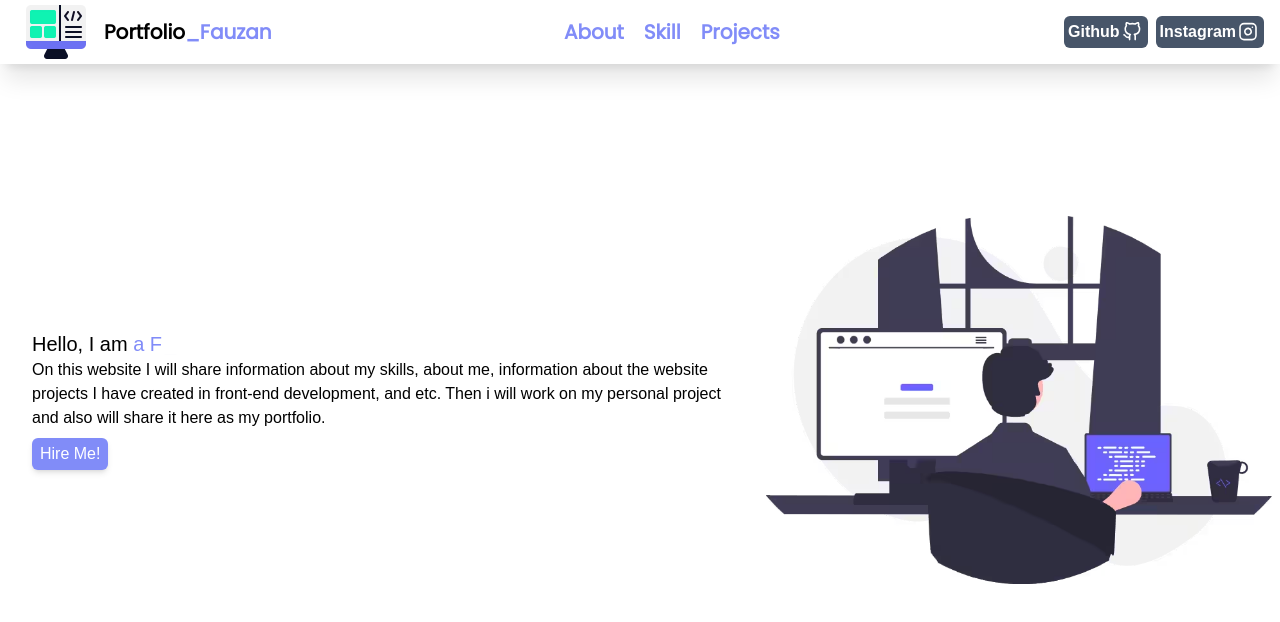
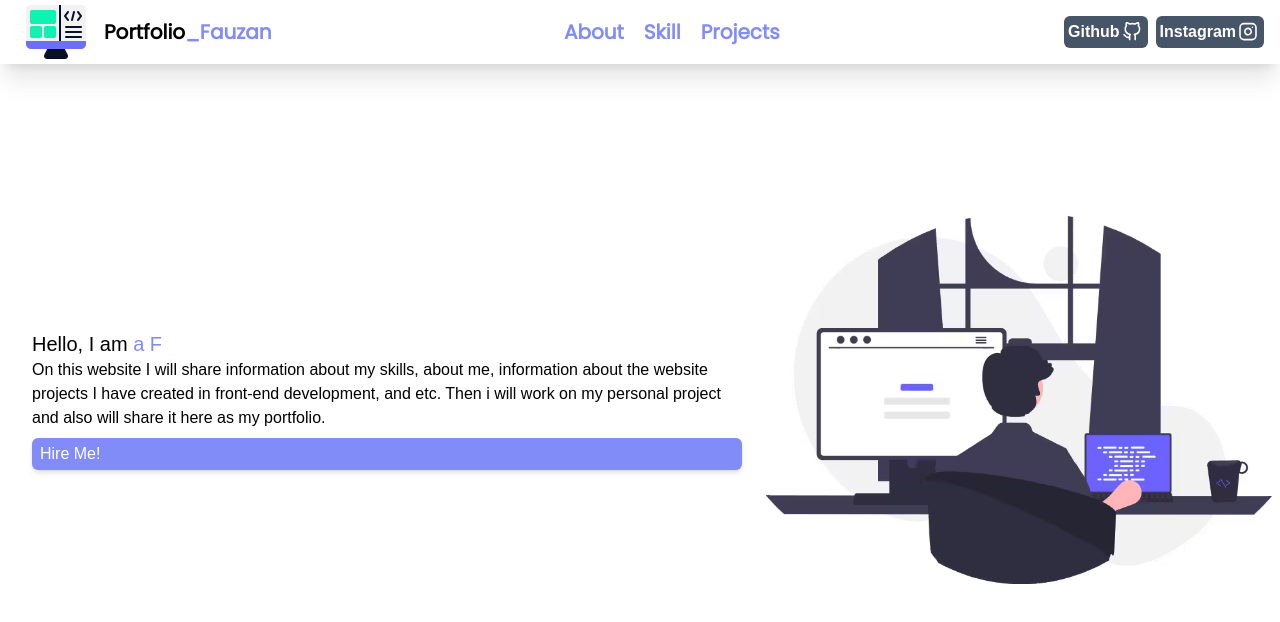
Before and after one commit to fauzan18296/My-Portofolio, a React (Vite) app: page / in a window 1280 px wide. Shown: the top 622 px of the page. Built offline with nearby package versions, Linux system fonts and the light colour scheme.

Commit message:
add(link): add link for send message to my email

```diff
--- a/src/pages/webPage.jsx
+++ b/src/pages/webPage.jsx
@@ -1,8 +1,6 @@
 import Header from '../components/Layouts/Header'
 import HeroSection from '../components/Ui/HeroSection'
-import Button from '../components/Ui/Button'
 import { Typewriter } from 'react-simple-typewriter'
-import { sendEmail } from '../utils/sendEmail'
 
 const WebPage = () => {
   const Introduction = ["Ahmad Fauzan", "a Programmer", "a Fresh Graduates"]
@@ -22,7 +20,7 @@ const WebPage = () => {
               delaySpeed={1000}
           /></span></h1>
           <p className='max-tablet:text-md'>On this website I will share information about my skills, about me, information about the website projects I have created in front-end development, and etc. Then i will work on my personal project and also will share it here as my portfolio.</p>
-           <Button classname='flex bg-indigo-400 px-2 py-1 text-white rounded-md shadow-md mt-2 max-tablet:text-md' onClick={sendEmail}>Hire Me!</Button>
+           <a className='flex bg-indigo-400 px-2 py-1 text-white rounded-md shadow-md mt-2 max-tablet:text-md' href='mailto:fauzan18296@gmail.com'>Hire Me!</a>
         </div>
       </HeroSection>
       </>
--- a/src/utils/sendEmail.jsx
+++ /dev/null
@@ -1,4 +0,0 @@
-export const sendEmail = () => {
-  const myEmail = "fauzan18296@gmail.com"
-  window.location.href = `mailto:${myEmail}`
-}
```
